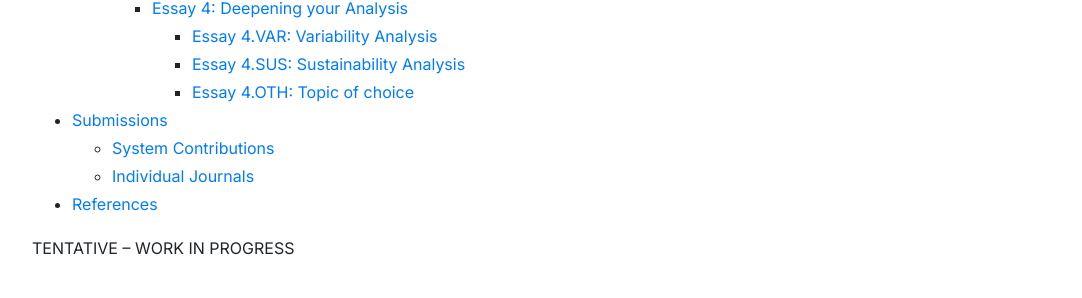
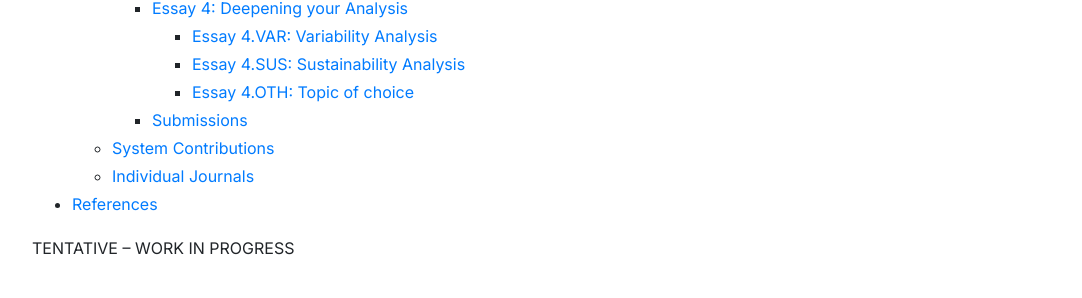
Before and after one commit to SERG-Delft/delftswa, a Jekyll site: the page built from 2021/assignment.md, in a window 1280 px wide. Shown: the part 999-1297 px from the top of the page, without its empty margins (86-1168 px from the left). Built offline with Jekyll 4.4.1, drawn with Linux system fonts in a browser that asks for light colours.

Commit message:
Fix heading level

```diff
--- a/2021/assignment.md
+++ b/2021/assignment.md
@@ -261,7 +261,7 @@ If you pick this option, consult the teachers first with a short proposal (a few
 
 
 
-## Submissions
+#### Submissions
 
 Once you are ready to submit your essay, please follow the following steps:
 
```
